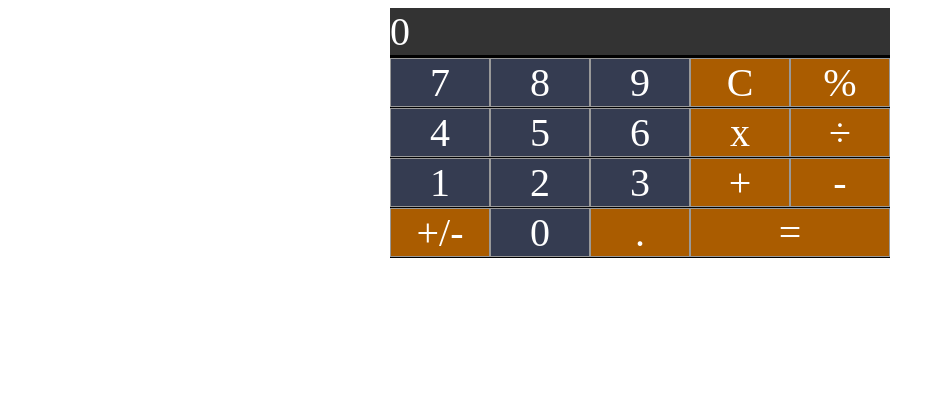
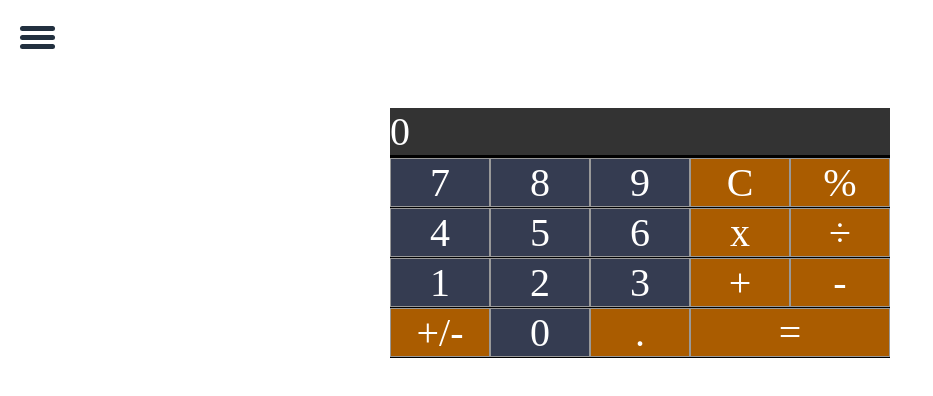
Before and after one commit to nivoset/web-components, a website with bundled scripts: page calculator/index.html in a window 1280 px wide. Shown: the whole page, without its empty margins (0-933 px from the left). Built offline with nearby package versions, Linux system fonts and the light colour scheme.

Commit message:
clean up

```diff
--- a/calculator/index.html
+++ b/calculator/index.html
@@ -4,9 +4,12 @@
     <meta charset="UTF-8">
     <meta name="viewport" content="width=device-width, initial-scale=1.0">
     <script src="./web-calculator.js" type="module"></script>
+    <script type="module" src="/menu/menu.js"></script>
     <title>Document</title>
 </head>
 <body>
-    <web-calculator theme="dark" layout="long"></web-calculator>
+    <menu-bar>
+        <web-calculator theme="dark" layout="long"></web-calculator>
+    </menu-bar>
 </body>
 </html>
--- a/menu/menu-style.js
+++ b/menu/menu-style.js
@@ -29,7 +29,7 @@ export default `
         }
         .nav li{
             list-style: none;
-            padding: 16px 0;
+            padding: 8px 0;
         }
         .nav{
             padding: 0;
--- a/menu/menu.js
+++ b/menu/menu.js
@@ -7,13 +7,17 @@ const menuItems = [
 	{ address: "/css-effects/index.html", label: "css-effects" },
 	{ address: "/slot-advanced/index.html", label: "Advanced Slot" },
 	{ address: "/template-card/index.html", label: "Card Template" },
+	{ address: "/calculator/index.html", label: "Calculator" },
 ]
 
 customElements.define('menu-bar',
   class MenuBar extends HTMLElement {
     constructor() {
       super();
-      const shadowRoot = this.attachShadow({mode: 'open'})
+      this.attachShadow({mode: 'open'})
+
+		}
+		connectedCallback() {
 			this.shadowRoot.innerHTML = `${style}
 				<div id="menu-bar">
 					<div id="menu">
@@ -33,7 +37,6 @@ customElements.define('menu-bar',
 			this.shadowRoot.querySelector("#menu").addEventListener("click", () => {
 				this.shadowRoot.getElementById("menu").classList.toggle("change");
 				this.shadowRoot.getElementById("nav").classList.toggle("change");
-
 				this.shadowRoot.getElementById("menu-bg").classList.toggle("change-bg");
 			});
 		}
```
Also changed, not shown: attribute-input/attribute-input.js (+7 -5 lines). Lines whose indentation alone changed are shown as unchanged.
